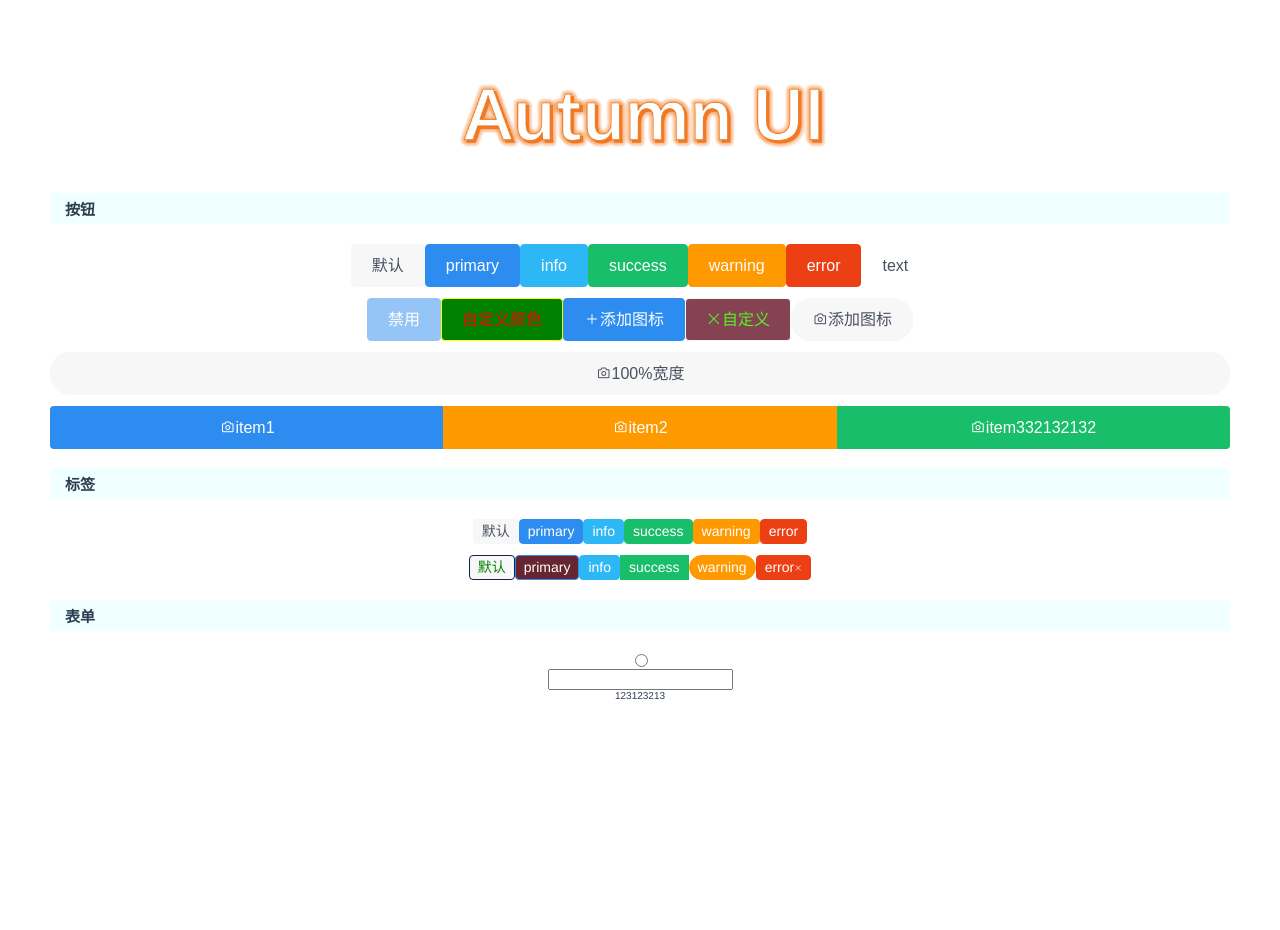
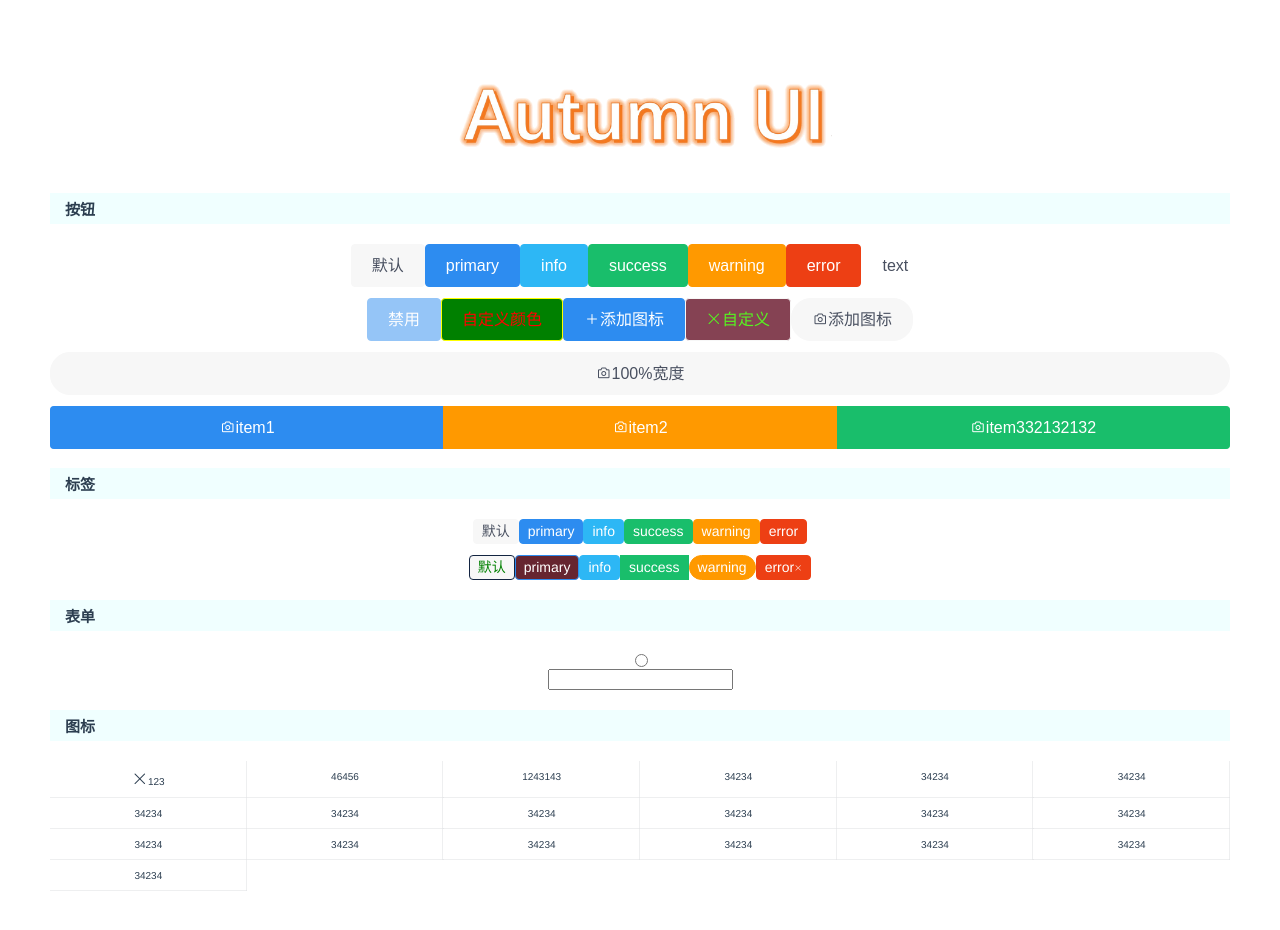
Before and after one commit to Autumn-Seven/AutumnUI, a Vue app: page /#/ in a window 1280 px wide. Shown: the top 930 px of the page. Built offline with nearby package versions, Linux system fonts and the light colour scheme.

Commit message:
grid 组件

```diff
--- /dev/null
+++ b/src/comps/components/grid/grid.scss
@@ -0,0 +1,62 @@
+/**
+ * Created by Seven on 2019/3/29.
+ * project: AutumnUI
+ * email: fighting20xx@126.com
+ */
+
+$gird-pre: #{$css-profix}grid;
+
+
+@for $number from 1 through 12 {
+    .#{$gird-pre}s--#{$number} .#{$gird-pre}{
+        width: percentage( 1 / $number );
+    }
+}
+
+.#{$gird-pre}s{
+    position: relative;
+    display: flex;
+    flex-wrap: wrap;
+    width: 100%;
+    overflow: hidden;
+
+
+
+
+    & .#{$gird-pre} {
+        position: relative;
+        padding: 10px;
+        box-sizing: border-box;
+
+
+        &:before {
+            content: " ";
+            position: absolute;
+            right: 0;
+            top: 0;
+            width: 1px;
+            bottom: 0;
+            border-right: $border-width-default $border-style-default $border-color-base;
+            color: $text-color;
+            transform-origin: 100% 0;
+            transform: scaleX(0.5);
+        }
+
+        &:after {
+            content: " ";
+            position: absolute;
+            left: 0;
+            bottom: 0;
+            right: 0;
+            height: 1px;
+            border-bottom: $border-width-default $border-style-default $border-color-base;
+            color: $text-color;
+            transform-origin: 0 100%;
+            transform: scaleY(0.5);
+        }
+    }
+
+
+
+
+}
--- /dev/null
+++ b/src/comps/components/grid/grid.vue
@@ -0,0 +1,38 @@
+/**
+* Created by Seven on 2019/3/29.
+ * project: AutumnUI
+ * email: fighting20xx@126.com
+ */
+
+<template>
+    <a :href="href" @click="clickAction" :class="[preFixCla +'grid']">
+        <div :class="[preFixCla +'grid--icon']"><slot name="icon"></slot></div>
+        <div :class="[preFixCla +'grid--text']"><slot name="text"></slot></div>
+        <slot></slot>
+    </a>
+</template>
+<script>
+	import { preFixCla, preFixComp } from '@/comps/config';
+
+	export default {
+		name: preFixComp+'grid',
+        props:{
+			href:String,
+        },
+        data(){
+			return {
+				preFixCla:preFixCla
+            }
+        },
+        methods:{
+			clickAction(){
+				this.$emit('click');
+            }
+        }
+	}
+
+</script>
+<style>
+
+
+</style>
--- /dev/null
+++ b/src/comps/components/grid/grids.vue
@@ -0,0 +1,43 @@
+/**
+* Created by Seven on 2019/3/29.
+ * project: AutumnUI
+ * email: fighting20xx@126.com
+ */
+
+<template>
+    <div   @click="clickAction" :class="[preFixCla + 'grids', preFixCla + 'grids--' + row]">
+       <slot></slot>
+    </div>
+</template>
+<script>
+	import { preFixCla, preFixComp } from '@/comps/config';
+
+	export default {
+		name: preFixComp+'grids',
+		props:{
+			row:{
+				type:Number,
+                default:4,
+                validator(value){
+                	return value > 0  && value < 12;
+                }
+            },
+		},
+		data(){
+			return {
+				preFixCla:preFixCla
+			}
+		},
+
+		methods:{
+			clickAction(){
+				this.$emit('click');
+			}
+		}
+	}
+
+</script>
+<style>
+
+
+</style>
--- a/src/comps/index.js
+++ b/src/comps/index.js
@@ -8,6 +8,8 @@ import buttonGroup from './components/button/button-group'
 import Tag from './components/tag/tag.vue'
 import Radio from './components/radio/radio.vue'
 import Input from './components/input/input.vue'
+import Grid from './components/grid/grid.vue'
+import Grids from './components/grid/grids.vue'
 
 
 
@@ -19,6 +21,8 @@ const components = [
 	Tag,
 	Radio,
 	Input,
+	Grid,
+	Grids,
 ];
 
 
--- a/src/comps/styles/index.scss
+++ b/src/comps/styles/index.scss
@@ -16,3 +16,4 @@
 @import "../components/tag/tag.scss";
 @import "../components/radio/radio.scss";
 @import "../components/input/input.scss";
+@import "../components/grid/grid.scss";
--- a/src/views/home.vue
+++ b/src/views/home.vue
@@ -46,7 +46,31 @@
         <h4>表单</h4>
         <autumn-radio >error</autumn-radio>
         <autumn-input >error</autumn-input>
-        <label>123123213</label>
+
+
+        <h4>图标</h4>
+        <autumn-grids :row="6">
+            <autumn-grid><i class="iconfont icon-close"></i>123</autumn-grid>
+            <autumn-grid>46456</autumn-grid>
+            <autumn-grid>1243143</autumn-grid>
+            <autumn-grid>34234</autumn-grid>
+            <autumn-grid>34234</autumn-grid>
+            <autumn-grid>34234</autumn-grid>
+            <autumn-grid>34234</autumn-grid>
+            <autumn-grid>34234</autumn-grid>
+            <autumn-grid>34234</autumn-grid>
+            <autumn-grid>34234</autumn-grid>
+            <autumn-grid>34234</autumn-grid>
+            <autumn-grid>34234</autumn-grid>
+            <autumn-grid>34234</autumn-grid>
+            <autumn-grid>34234</autumn-grid>
+            <autumn-grid>34234</autumn-grid>
+            <autumn-grid>34234</autumn-grid>
+            <autumn-grid>34234</autumn-grid>
+            <autumn-grid>34234</autumn-grid>
+            <autumn-grid>34234</autumn-grid>
+        </autumn-grids>
+
         <br><br>
         <br><br>
         <br><br>
```
